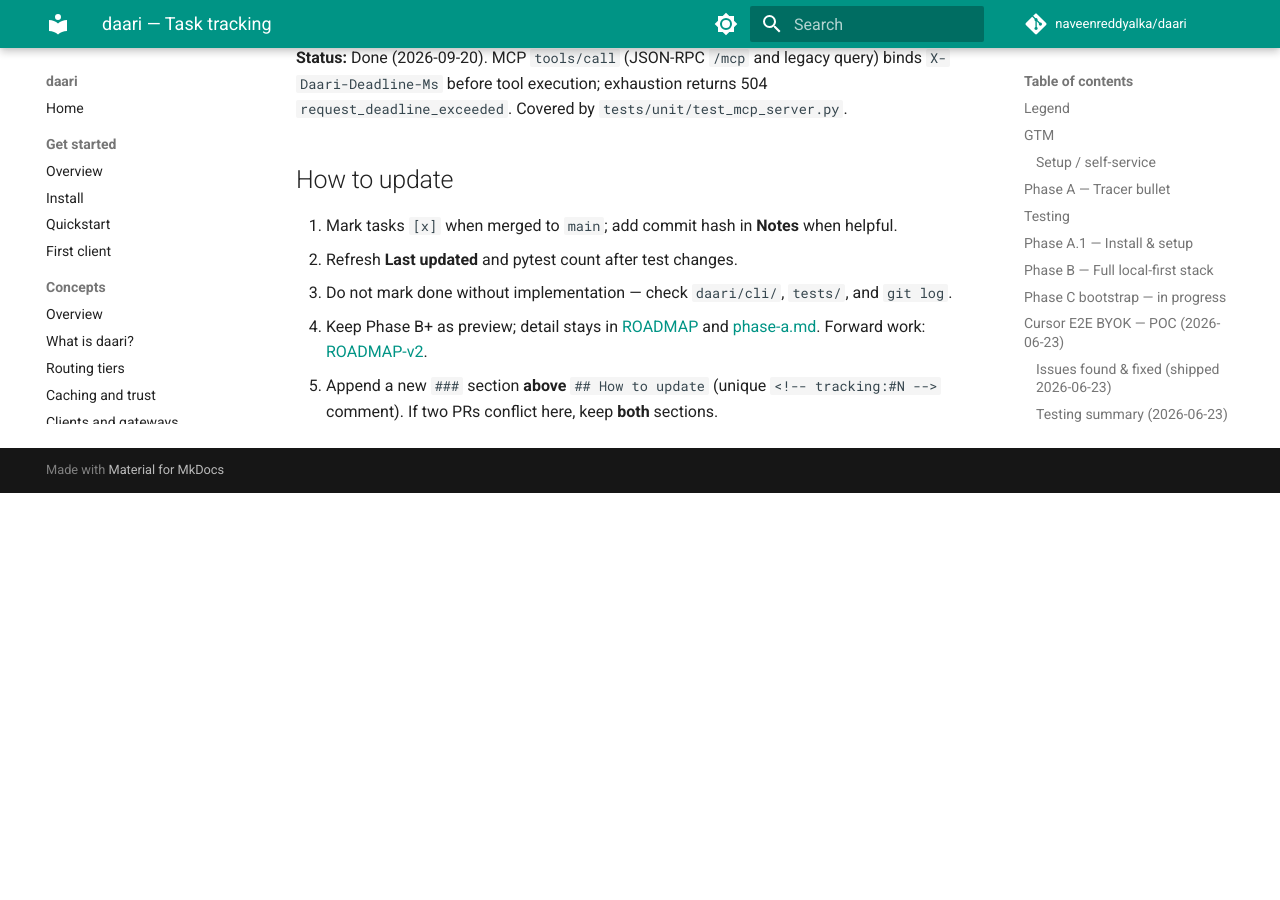
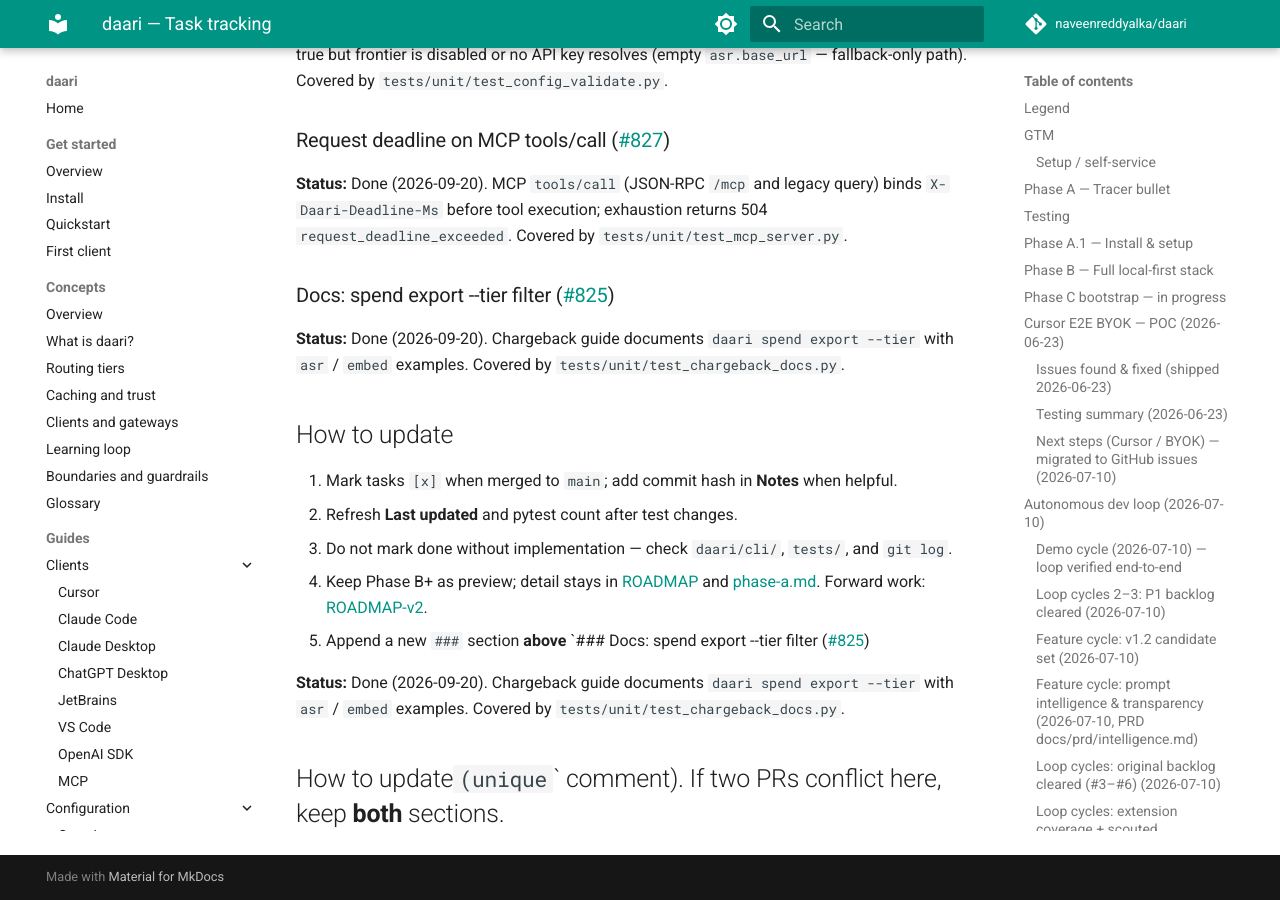
Before and after one commit to naveenreddyalka/daari, an MkDocs documentation site: the page built from docs/TRACKING.md, in a window 1280 px wide and 900 px high, scrolled down 87229 px. Built offline with MkDocs 1.6.1 and Material for MkDocs 9.7.7, drawn with Linux system fonts in a browser that asks for light colours; comment, search, counter and statistics services are not loaded; before the commit the page ends 87722 px from its top, so only the background shows below that; some of the changed text lies outside the part shown.

Commit message:
docs(chargeback): document spend export --tier filter
Show operators how to isolate asr/embed (and other) chargeback rows
with the new --tier flag.

Co-authored-by: Cursor <cursoragent@cursor.com>

```diff
--- a/docs/TRACKING.md
+++ b/docs/TRACKING.md
@@ -1850,7 +1850,14 @@ and passed to Ollama as `format` (the schema object) and to OpenAI-compat as
 Malformed schemas log `json_schema_ignored` and are dropped. Covered by
 `tests/unit/test_sampling_params.py`.
 
-<!-- tracking-append: add the next ### section above ## How to update; on conflict keep both -->
+<!-- tracking-append: add the next ### section above ### Docs: spend export --tier filter ([#825](https://github.com/naveenreddyalka/daari/issues/825))
+
+<!-- tracking:#825 -->
+**Status:** Done (2026-09-20). Chargeback guide documents `daari spend export
+--tier` with `asr` / `embed` examples. Covered by
+`tests/unit/test_chargeback_docs.py`.
+
+## How to update; on conflict keep both -->
 
 ### Budget alert fleet dedupe via Redis ([#369](https://github.com/naveenreddyalka/daari/issues/369))
 
@@ -3584,10 +3591,24 @@ resolves (empty `asr.base_url` — fallback-only path). Covered by
 query) binds `X-Daari-Deadline-Ms` before tool execution; exhaustion returns
 504 `request_deadline_exceeded`. Covered by `tests/unit/test_mcp_server.py`.
 
+### Docs: spend export --tier filter ([#825](https://github.com/naveenreddyalka/daari/issues/825))
+
+<!-- tracking:#825 -->
+**Status:** Done (2026-09-20). Chargeback guide documents `daari spend export
+--tier` with `asr` / `embed` examples. Covered by
+`tests/unit/test_chargeback_docs.py`.
+
 ## How to update
 
 1. Mark tasks `[x]` when merged to `main`; add commit hash in **Notes** when helpful.
 2. Refresh **Last updated** and pytest count after test changes.
 3. Do not mark done without implementation — check `daari/cli/`, `tests/`, and `git log`.
 4. Keep Phase B+ as preview; detail stays in [ROADMAP](prd/ROADMAP.md) and [phase-a.md](plans/phase-a.md). Forward work: [ROADMAP-v2](prd/ROADMAP-v2.md).
-5. Append a new `###` section **above** `## How to update` (unique `<!-- tracking:#N -->` comment). If two PRs conflict here, keep **both** sections.
+5. Append a new `###` section **above** `### Docs: spend export --tier filter ([#825](https://github.com/naveenreddyalka/daari/issues/825))
+
+<!-- tracking:#825 -->
+**Status:** Done (2026-09-20). Chargeback guide documents `daari spend export
+--tier` with `asr` / `embed` examples. Covered by
+`tests/unit/test_chargeback_docs.py`.
+
+## How to update` (unique `<!-- tracking:#N -->` comment). If two PRs conflict here, keep **both** sections.
```
Also changed, not shown: docs/developer/guides/observability/chargeback.md (+3 -1 lines), 1 other file.
